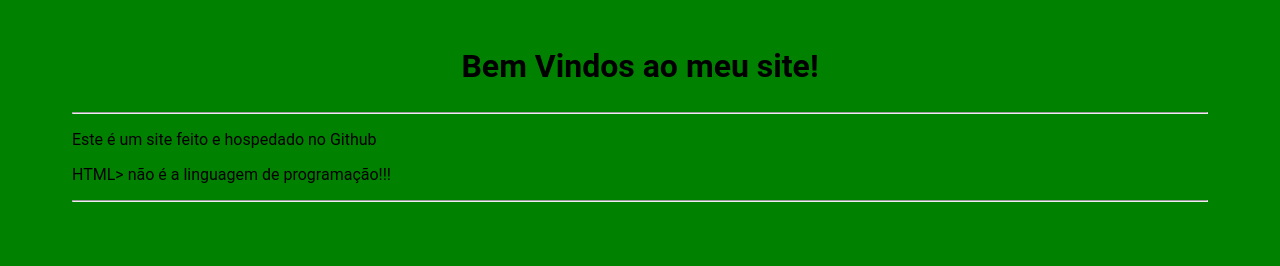
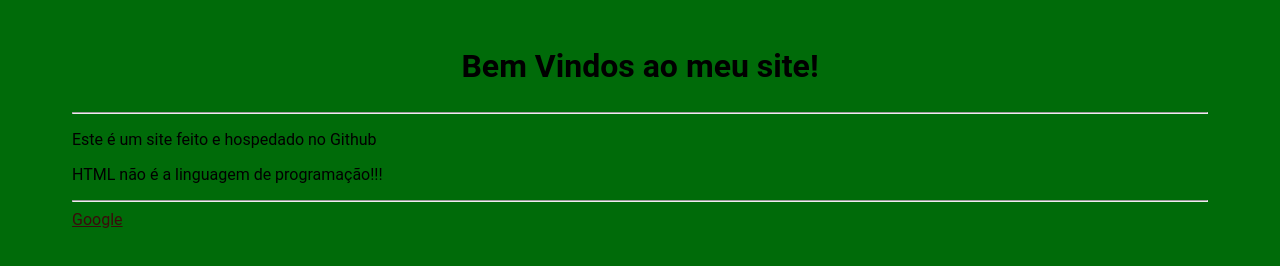
Before and after one commit to Lineu3/Lineu3.github.io, a plain HTML site: page index.html in a window 1280 px wide. Drawn offline with Linux system fonts and the light colour scheme.

Commit message:
Inserindo links

```diff
--- a/css/my.css
+++ b/css/my.css
@@ -1,7 +1,7 @@
 /*css*/
 
 body {
-	background: rgb(0, 129, 0);
+	background: rgb(0, 107, 9);
 	font-family: 'Roboto', sans-serif;
   padding: 1% 5%;
   /*margin: 10em auto;
--- a/index.html
+++ b/index.html
@@ -8,6 +8,7 @@
     <h1>Bem Vindos ao meu site!</h1>
     <hr>
     <p>Este é um site feito e hospedado no Github</p>
-    <p>HTML> não é a linguagem de programação!!!</p>
+    <p>HTML não é a linguagem de programação!!!</p>
     <hr>
+    <a href="https://www.google.com" target="_blank">Google</a>
 </body>
```
